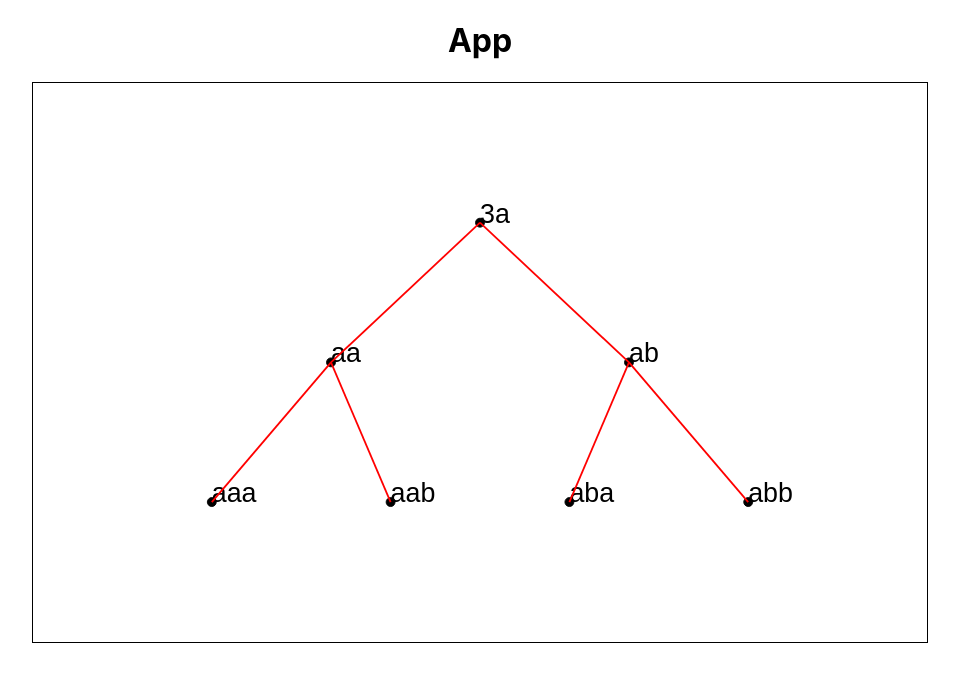
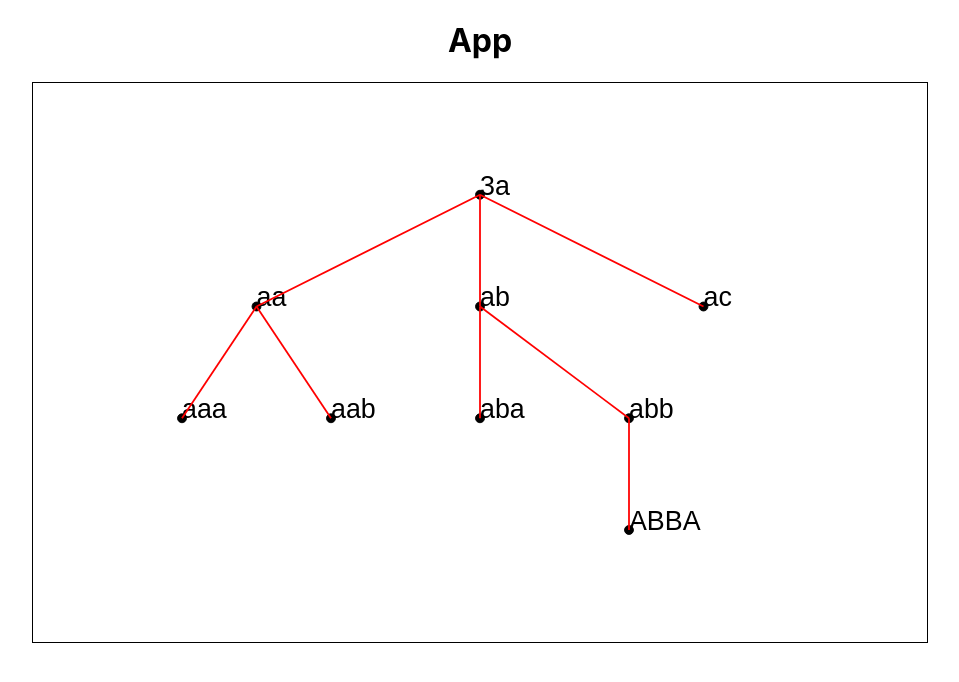
Before and after one commit to Harrison-Hughes/treeple, a React (Create React App) app: page / in a window 1280 px wide. Shown: the top 682 px of the page, without its empty margins (160-1119 px from the left). Built offline with nearby package versions, Linux system fonts and the light colour scheme.

Commit message:
placeholder nodes added

```diff
--- a/src/App.js
+++ b/src/App.js
@@ -4,13 +4,18 @@
 
 // eslint-disable-next-line
 const data1 = {
+  id: 1,
   name: "1a",
 };
 
 // eslint-disable-next-line
 const data2 = {
+  id: 1,
   name: "2a",
-  children: [{ name: "aa" }, { name: "ab" }],
+  children: [
+    { id: 2, name: "aa" },
+    { id: 3, name: "ab" },
+  ],
 };
 
 // eslint-disable-next-line
@@ -37,13 +42,67 @@
   ],
 };
 
+// eslint-disable-next-line
+const data4 = {
+  id: 1,
+  name: "3a",
+  children: [
+    {
+      id: 2,
+      name: "aa",
+      children: [
+        { id: 3, name: "aaa" },
+        { id: 4, name: "aab" },
+      ],
+    },
+    {
+      id: 5,
+      name: "ab",
+      children: [
+        { id: 6, name: "aba" },
+        { id: 7, name: "abb" },
+      ],
+    },
+    {
+      id: 8,
+      name: "ac",
+    },
+  ],
+};
+
+// eslint-disable-next-line
+const data5 = {
+  id: 1,
+  name: "3a",
+  children: [
+    {
+      id: 2,
+      name: "aa",
+      children: [
+        { id: 3, name: "aaa" },
+        { id: 4, name: "aab" },
+      ],
+    },
+    {
+      id: 5,
+      name: "ab",
+      children: [
+        { id: 6, name: "aba" },
+        { id: 7, name: "abb", children: [{ id: 9, name: "ABBA" }] },
+      ],
+    },
+    {
+      id: 8,
+      name: "ac",
+    },
+  ],
+};
+
 function App() {
   return (
     <div className="App">
       <h1>App</h1>
-      {/* <Tree input={data1} />
-      <Tree input={data2} /> */}
-      <Tree input={data3} width={100} height={62.5} />
+      <Tree input={data5} width={100} height={62.5} />
     </div>
   );
 }
--- a/src/Tree.js
+++ b/src/Tree.js
@@ -3,27 +3,87 @@
 import Branch from "./Branch";
 import "./Tree.css";
 
-const treeScanner = (nodeData) => {
+// const treeScanner = (nodeData) => {
+//   if (typeof nodeData !== "object" || nodeData === null) return 0;
+
+//   const scan = (node, depthCounter, nodeExists) => {
+//     nodeExists(depthCounter, node["id"]);
+//     if (!!node["children"]) {
+//       node["children"].map((node) => scan(node, depthCounter + 1, nodeExists));
+//     }
+//   };
+
+//   let distribution = [];
+//   const registerNode = (depth, id) => {
+//     if (!!distribution[depth]) distribution[depth].push(id);
+//     else distribution[depth] = [id];
+//   };
+//   scan(nodeData, 0, registerNode);
+//   return { depth: distribution.length, distribution: distribution };
+// };
+
+const treeScannerWithPlaceholders = (nodeData) => {
   if (typeof nodeData !== "object" || nodeData === null) return 0;
 
-  const scan = (node, depthCounter, nodeExists) => {
+  const dipstick = (node, depthCounter, registerDepth) => {
+    registerDepth(depthCounter);
+    if (!!node["children"]) {
+      node["children"].map((node) =>
+        dipstick(node, depthCounter + 1, registerDepth)
+      );
+    }
+  };
+
+  const scan = (maxDepth, node, depthCounter, nodeExists) => {
     nodeExists(depthCounter, node["id"]);
     if (!!node["children"]) {
-      node["children"].map((node) => scan(node, depthCounter + 1, nodeExists));
+      node["children"].map((node) =>
+        scan(maxDepth, node, depthCounter + 1, nodeExists)
+      );
+    } else if (maxDepth > depthCounter) {
+      console.log(node["id"], "needs a placeholder");
+      for (let i = 1; i <= maxDepth - depthCounter; i++) {
+        nodeExists(depthCounter + i, 0);
+      }
     }
   };
+
+  let maxDepth = 0;
+  const registerDepth = (depth) => {
+    if (depth > maxDepth) maxDepth = depth;
+  };
+  dipstick(nodeData, 0, registerDepth);
+  console.log(maxDepth);
 
   let distribution = [];
   const registerNode = (depth, id) => {
     if (!!distribution[depth]) distribution[depth].push(id);
     else distribution[depth] = [id];
   };
-  scan(nodeData, 0, registerNode);
+  scan(maxDepth, nodeData, 0, registerNode);
+  console.log(distribution);
   return { depth: distribution.length, distribution: distribution };
 };
 
-const genCoordsWithIDs = (nodeData) => {
-  const distribution = treeScanner(nodeData)["distribution"];
+// const genCoordsWithIDs = (nodeData) => {
+//   const distribution = treeScannerWithPlaceholders(nodeData)["distribution"];
+//   // input (distribution) -> [[1], [2, 5], [3, 4, 6, 7]]
+//   const depth = distribution.length;
+//   let output = {};
+//   for (let tier = 0; tier < depth; tier++) {
+//     let y = (100 / (depth + 1)) * (tier + 1);
+//     let nodesAcross = distribution[tier].length;
+//     for (let node = 0; node < nodesAcross; node++) {
+//       let x = (100 / (nodesAcross + 1)) * (node + 1);
+//       output[distribution[tier][node]] = { x: x, y: y };
+//     }
+//   }
+//   return output;
+//   // output -> {1: {x: 50, y: 25}, 2: {x: 33.3, y: 50}, ...}
+// };
+
+const genBalancedCoordsWithIDs = (nodeData) => {
+  const distribution = treeScannerWithPlaceholders(nodeData)["distribution"];
   // input (distribution) -> [[1], [2, 5], [3, 4, 6, 7]]
   const depth = distribution.length;
   let output = {};
@@ -90,8 +150,7 @@
 };
 
 const renderDender = (nodeData) => {
-  const coordsOfIDs = genCoordsWithIDs(nodeData);
-  // return renderNodes(nodeData, coordsOfIDs);
+  const coordsOfIDs = genBalancedCoordsWithIDs(nodeData);
   return [
     renderNodes(nodeData, coordsOfIDs),
     renderBranches(nodeData, coordsOfIDs),
```
